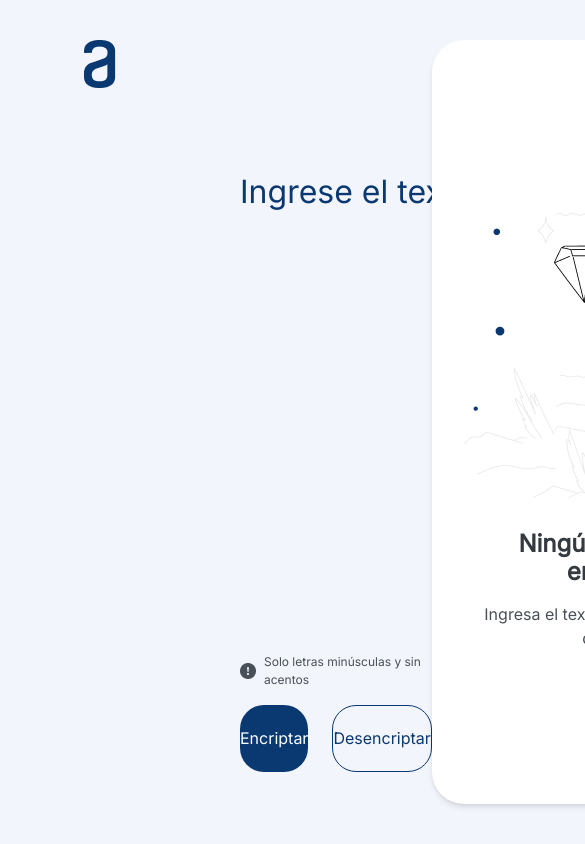
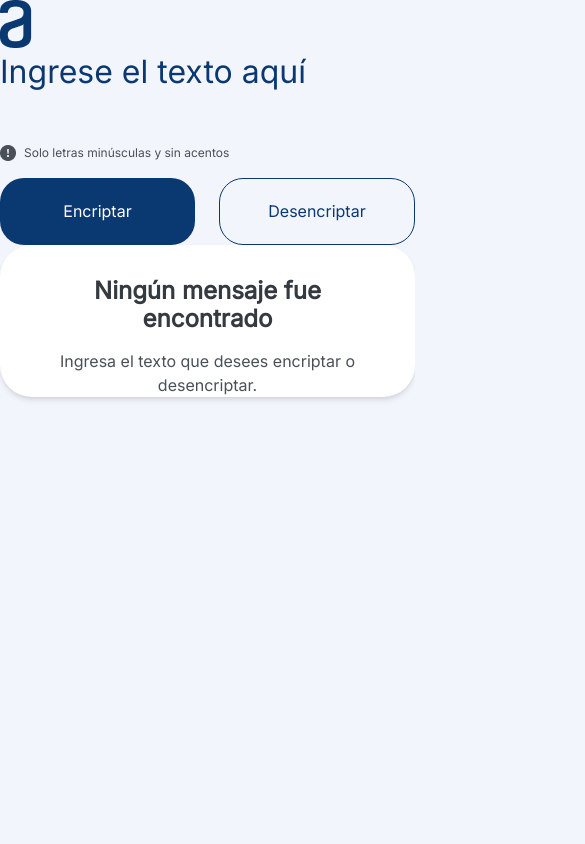
Before and after one commit to jstevenprada/encrypt, a plain HTML site: page index.html in a window 390 px wide. Shown: the top 844 px of the page, 585 px wide, since content can reach past the window. Drawn offline with nearby package versions, Linux system fonts and the light colour scheme.

Commit message:
support for tablet media

```diff
--- a/index.html
+++ b/index.html
@@ -12,8 +12,8 @@
         tailwind.config = {
           theme: {
             screens: {
-            'xs': '350px',
-            // => @media (min-width: 390px) { ... }
+            'xs': '375px',
+            // => @media (min-width: 375px) { ... }
 
             'sm': '640px',
             // => @media (min-width: 640px) { ... }
@@ -35,29 +35,31 @@
     </script>
 </head>
 <body class="bg-[#F3F5FC]">
-    <div class="grid grid-cols-[116px_1fr_1fr]">
-        <div class="mt-10 ml-[84px]">
+    <!-- <div class="grid xl:grid-cols-[116px_1fr_1fr] md:grid-rows-[118px_1fr_173px]"> -->
+    <!-- <div class="grid xl:grid-cols-[116px_1fr_1fr] md:grid-rows-[118px_1fr_173px] md:h-screen"> -->
+    <div class="grid xl:grid-cols-[116px_1fr_1fr] md:grid-rows-[118px_1fr_173px] md:h-screen">
+        <div class="xl:mt-10 md:mt-[70px] xl:ml-[84px] md:ml-10">
             <img src="img/logo.png">
         </div>
-        <div class="flex flex-col h-screen">
-            <textarea class="w-full mt-[168px] ml-[124px] focus:outline-none placeholder-[#0A3871] font-['Inter'] font-normal text-[32px] text-[#0A3871] leading-[48px] bg-[#F3F5FC] resize-none" placeholder="Ingrese el texto aquí" id="textinput" rows="14"></textarea>
-            <div class="flex flex-row items-center">
-                <img class="w-4 h-4 ml-[124px]" src="img/info.png">
+        <div class="flex flex-col xl:h-screen">
+            <textarea class="selection:bg-blue-200 h-full xl:max-w-[577px] xl:mt-[168px] xl:ml-[124px] md:mt-[120px] md:mx-10 focus:outline-none placeholder-[#0A3871] font-['Inter'] font-normal text-[32px] text-[#0A3871] leading-[48px] bg-[#F3F5FC] resize-none" placeholder="Ingrese el texto aquí" id="textinput"></textarea>
+            <div class="flex flex-row items-center md:mx-10 xl:mx-0">
+                <img class="w-4 h-4 xl:ml-[124px]" src="img/info.png">
                 <p class="ml-2 font-['Inter'] font-normal text-[12px] text-[#495057] leading-[18px]">Solo letras minúsculas y sin acentos</p>
             </div>
-            <div class="flex flex-row ml-[124px] mt-4 mb-[72px]">
-                <button onclick="encrypt()" type="button" id="encrypt" class="rounded-3xl w-full h-[67px] bg-[#0A3871] hover:bg-[#052051] text-white font-['Inter'] font-normal text-[16px] leading-[19px]">Encriptar</button>
-                <button onclick="decrypt()" type="button" id="decrypt" class="ml-6 rounded-3xl w-full h-[67px] hover:bg-[#E9ECF8] font-['Inter'] font-normal text-[16px] leading-[19px] text-[#0A3871] border border-[#0A3871]">Desencriptar</button>
+            <div class="flex flex-row xl:ml-[124px] mt-4 xl:mb-[72px] md:mb-16 md:mx-10">
+                <button onclick="encrypt()" type="button" id="encrypt" class="rounded-3xl w-full xl:w-[328px] h-[67px] bg-[#0A3871] hover:bg-[#052051] text-white font-['Inter'] font-normal text-[16px] leading-[19px]">Encriptar</button>
+                <button onclick="decrypt()" type="button" id="decrypt" class="ml-6 rounded-3xl w-full xl:w-[328px] h-[67px] hover:bg-[#E9ECF8] font-['Inter'] font-normal text-[16px] leading-[19px] text-[#0A3871] border border-[#0A3871]">Desencriptar</button>
             </div>
         </div>
-        <div class="flex flex-col h-screen justify-self-end">
-            <div class="shadow-md bg-[#FFFFFF] w-[400px] h-screen rounded-[32px] my-10 mr-10 float-left flex flex-col justify-center">
-                <div id="divimage">
-                    <img class="mx-auto" src="img/vector.png">
+        <div class="flex xl:flex-col xl:h-screen xl:justify-self-end md:flex-row">
+            <div class="shadow-md bg-[#FFFFFF] xl:w-[400px] xl:h-screen md:w-full md:h-max md:mx-10 md:mb-10 xl:my-10 xl:mr-10 rounded-[32px] flex flex-col justify-center">
+                <div id="divimage" class="xl:h-[456px] md:h-[133px]">
+                    <img class="mx-auto md:hidden sm:hidden xs:hidden xl:flex" src="img/vector.png">
                     <p class="font-['Inter'] font-bold text-[24px] text-[#343A40] text-center leading-7 mt-8 mx-8">Ningún mensaje fue encontrado</p>
                     <p class="font-['Inter'] font-normal text-[16px] text-[#495057] text-center leading-6 mt-4 mx-8">Ingresa el texto que desees encriptar o desencriptar.</p>
                 </div>
-                <div id="divtext" class="hidden flex flex-col h-full ">
+                <div id="divtext" class="hidden flex flex-col xl:h-full">
                     <p id="showtext" class="overflow-y-auto h-full break-words text-left m-8 font-['Inter'] font-normal text-[24px] leading-9 text-[#495057]"></p>
                     <button onclick="copy()" type="button" id="copy" class="m-8 rounded-3xl h-[67px] hover:bg-[#E9ECF8] font-['Inter'] font-normal text-[16px] leading-[19px] text-[#0A3871] border border-[#0A3871]">Copiar</button>
                 </div>
--- a/js/main.js
+++ b/js/main.js
@@ -6,7 +6,7 @@ function encrypt() {
     .replace(/o/g, 'ober')
     .replace(/u/g, 'ufat');
     document.getElementById('showtext').innerText = textencrypted;
-    hidediv();
+    hidediv(text);
 }
 
 function decrypt() {
@@ -17,14 +17,17 @@ function decrypt() {
     .replace(/ober/g, 'o')
     .replace(/ufat/g, 'u');
     document.getElementById('showtext').innerText = textdecrypted;
-    hidediv();
+    hidediv(text);
 }
 
-function hidediv() {
-    document.getElementById('textinput').value = '';
-    document.getElementById('divimage').style.display = 'none';
-    document.getElementById('divtext').style.display = 'flex';
-    document.getElementById('divtext').style.flexDirection = 'column';
+function hidediv(text) {
+    if (text.length > 0) {
+        console.log(text)
+        document.getElementById('textinput').value = '';
+        document.getElementById('divimage').style.display = 'none';
+        document.getElementById('divtext').style.display = 'flex';
+        document.getElementById('divtext').style.flexDirection = 'column';
+    }
 }
 
 async function copy() {
```
